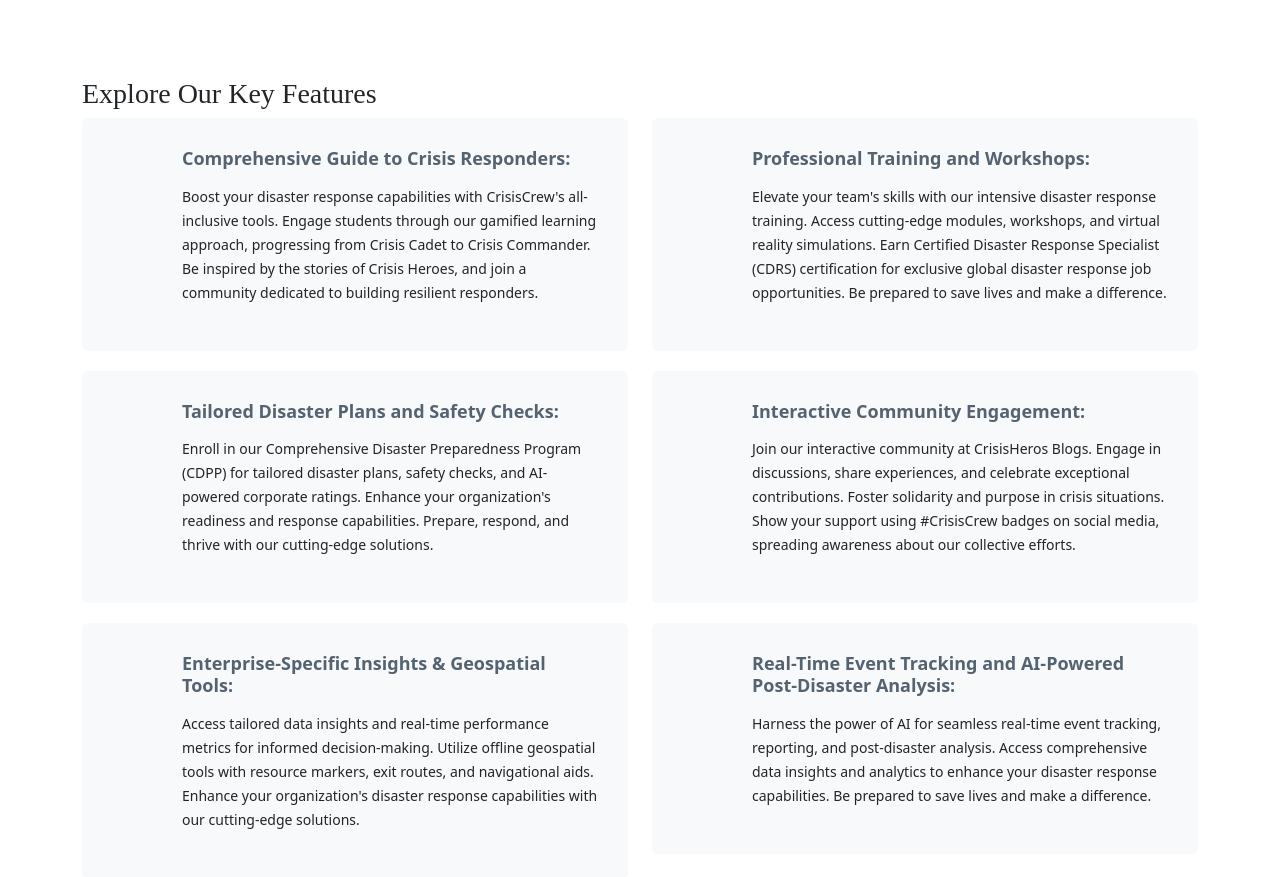
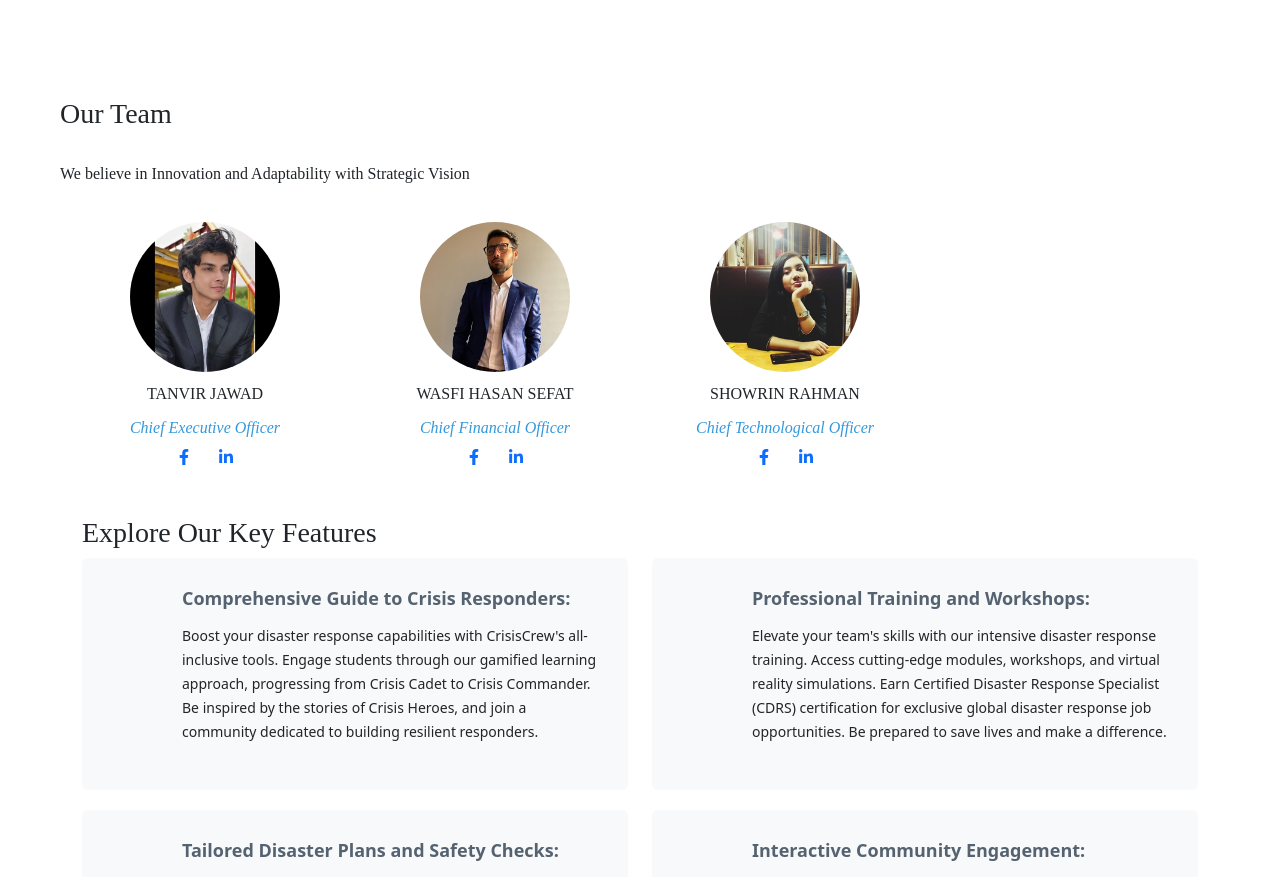
Before and after one commit to showrin20/CrisisCrew, a plain HTML site: page index.html in a window 1280 px wide. Shown: the part 1482-2359 px from the top of the page. Drawn offline with nearby package versions, Linux system fonts and the light colour scheme.

Commit message:
first commit

```diff
--- a/index.html
+++ b/index.html
@@ -162,7 +162,7 @@
   </div>
 </section>
 
-<!-- <section>
+<section>
   <div class="team-section " style="font-family:Google Sans;" >
 
     <div class="inner-width">
@@ -175,8 +175,8 @@
           <div class="p-name">Tanvir Jawad</div>
           <div class="p-des">Chief Executive Officer</div>
           <div class="p-sm">
-            <a href="#"><i class="fab fa-facebook-f"></i></a>
-            <a href="#"><i class="fab fa-linkedin-in"></i></a>
+            <a href="https://web.facebook.com/Fall3n.knight"><i class="fab fa-facebook-f"></i></a>
+            <a href="https://www.linkedin.com/in/md-tanvir-jawad-6b00a5297/"><i class="fab fa-linkedin-in"></i></a>
           </div>
         </div>
         <div class="pe">
@@ -184,8 +184,8 @@
           <div class="p-name">WASFI HASAN SEFAT</div>
           <div class="p-des">Chief Financial Officer</div>
           <div class="p-sm">
-            <a href="#"><i class="fab fa-facebook-f"></i></a>
-            <a href="#"><i class="fab fa-linkedin-in"></i></a>
+            <a href="https://web.facebook.com/hasan.sefat.77"><i class="fab fa-facebook-f"></i></a>
+            <a href="https://www.linkedin.com/in/wasfi-hasan-808415222/"><i class="fab fa-linkedin-in"></i></a>
           </div>
         </div>
         <div class="pe">
@@ -193,23 +193,15 @@
           <div class="p-name">SHOWRIN RAHMAN</div>
           <div class="p-des">Chief Technological Officer</div>
           <div class="p-sm">
-            <a href="#"><i class="fab fa-facebook-f"></i></a>
-            <a href="#"><i class="fab fa-linkedin-in"></i></a>
+            <a href="https://web.facebook.com/showrin.rahman.5"><i class="fab fa-facebook-f"></i></a>
+            <a href="www.linkedin.com/in/showrin-rahman"><i class="fab fa-linkedin-in"></i></a>
           </div>
         </div>
-        <div class="pe">
-          <img src="images/cmo.jpg" alt="cmo" style="width: 150px; height: 150px;">
-          <div class="p-name">Khadija Sadat</div>
-          <div class="p-des">Chief Marketing Officer</div>
-          <div class="p-sm">
-            <a href="#"><i class="fab fa-facebook-f"></i></a>
-            <a href="#"><i class="fab fa-linkedin-in"></i></a>
-          </div>
-        </div>
+
       </div>
     </div>
   </div>
-</section> -->
+</section>
 
 <section class="service-section" id="features">
 
```
